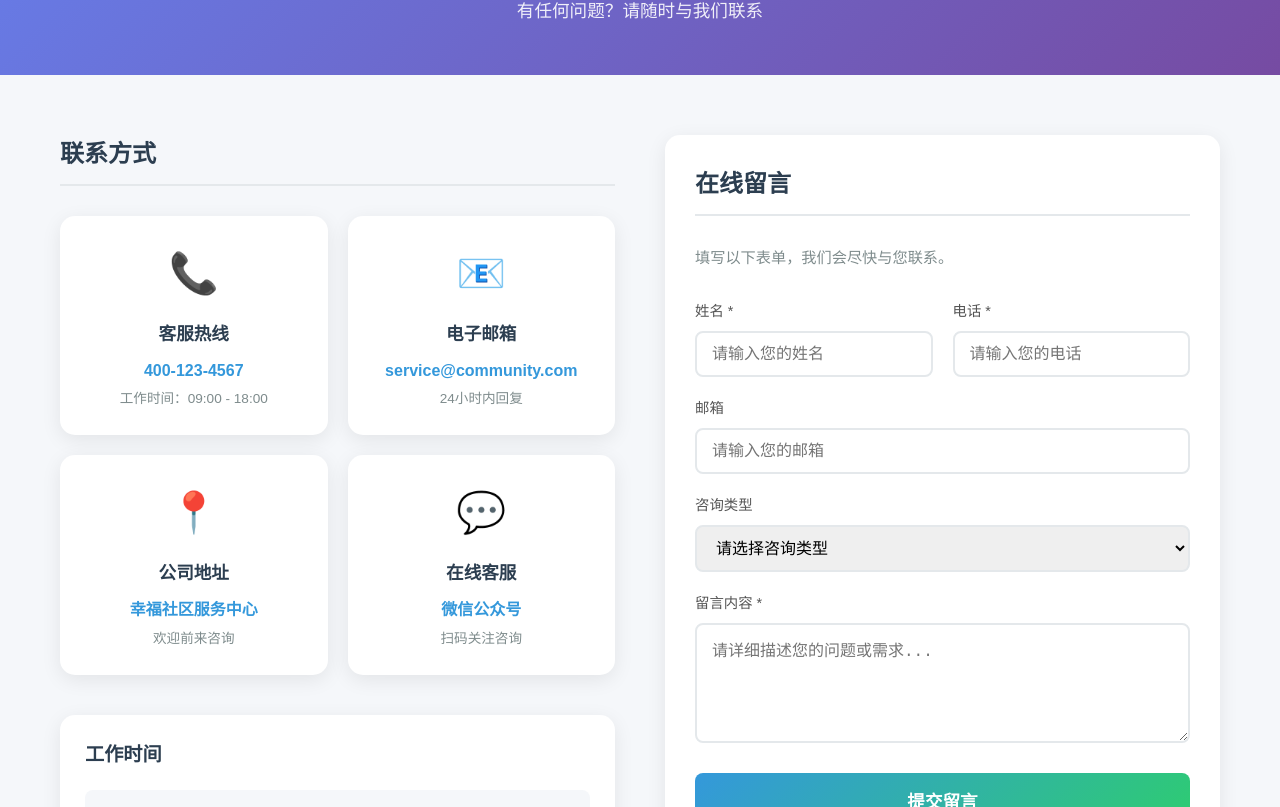
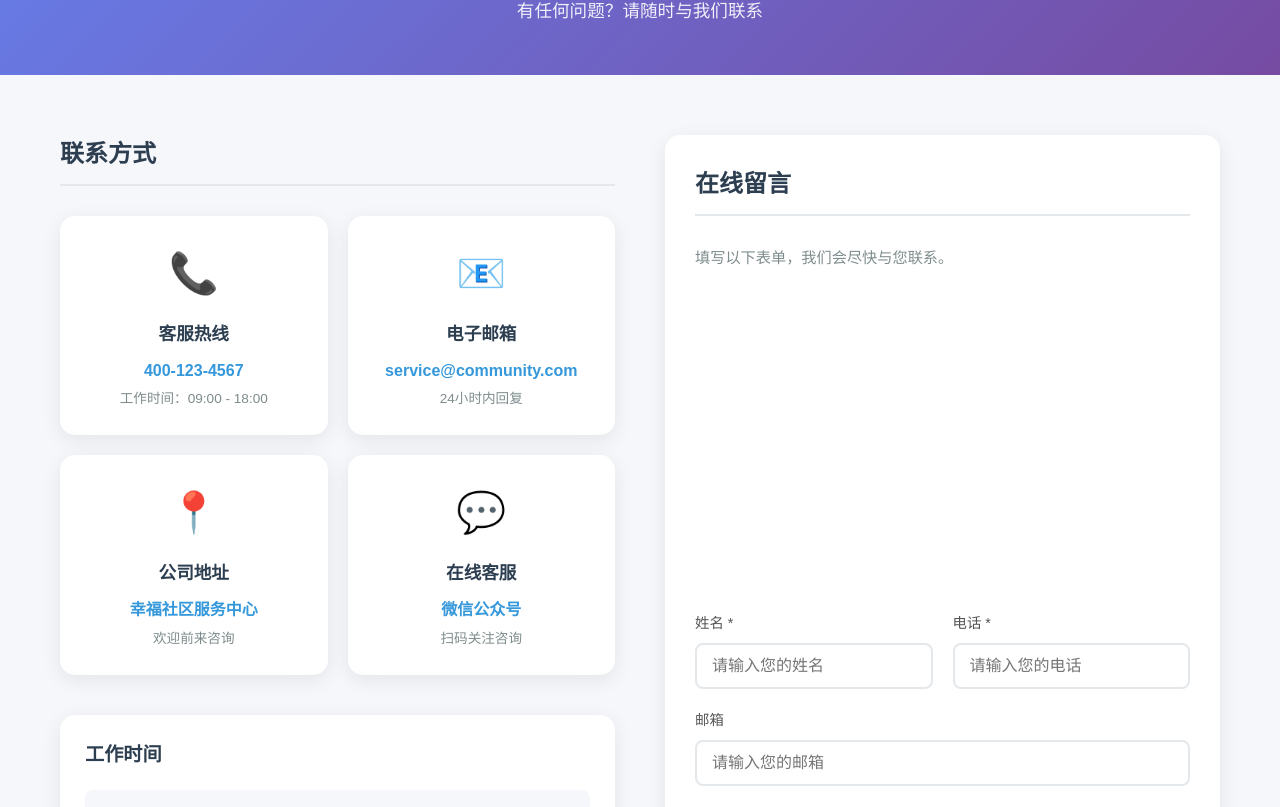
Before and after one commit to liyoulai16/admin_001_g01, a Vue app: page /contact in a window 1280 px wide. Shown: the part 213-1020 px from the top of the page. Built offline with nearby package versions, Linux system fonts and the light colour scheme; the HTML template or start-up script is replaced by a standard one.

Commit message:
style(Contact): 调整表单容器的布局样式以改善垂直居中
将表单容器改为flex布局并添加flex-direction: column，同时为表单内容添加flex属性和垂直居中，提升视觉一致性

```diff
--- a/src/views/Contact.vue
+++ b/src/views/Contact.vue
@@ -405,7 +405,8 @@ const handleSubmit = () => {
   border-radius: 15px;
   padding: 30px;
   box-shadow: 0 5px 20px rgba(0, 0, 0, 0.08);
-  height: fit-content;
+  display: flex;
+  flex-direction: column;
 }
 
 .form-intro {
@@ -418,6 +419,8 @@ const handleSubmit = () => {
   display: flex;
   flex-direction: column;
   gap: 20px;
+  flex: 1;
+  justify-content: center;
 }
 
 .form-row {
```
